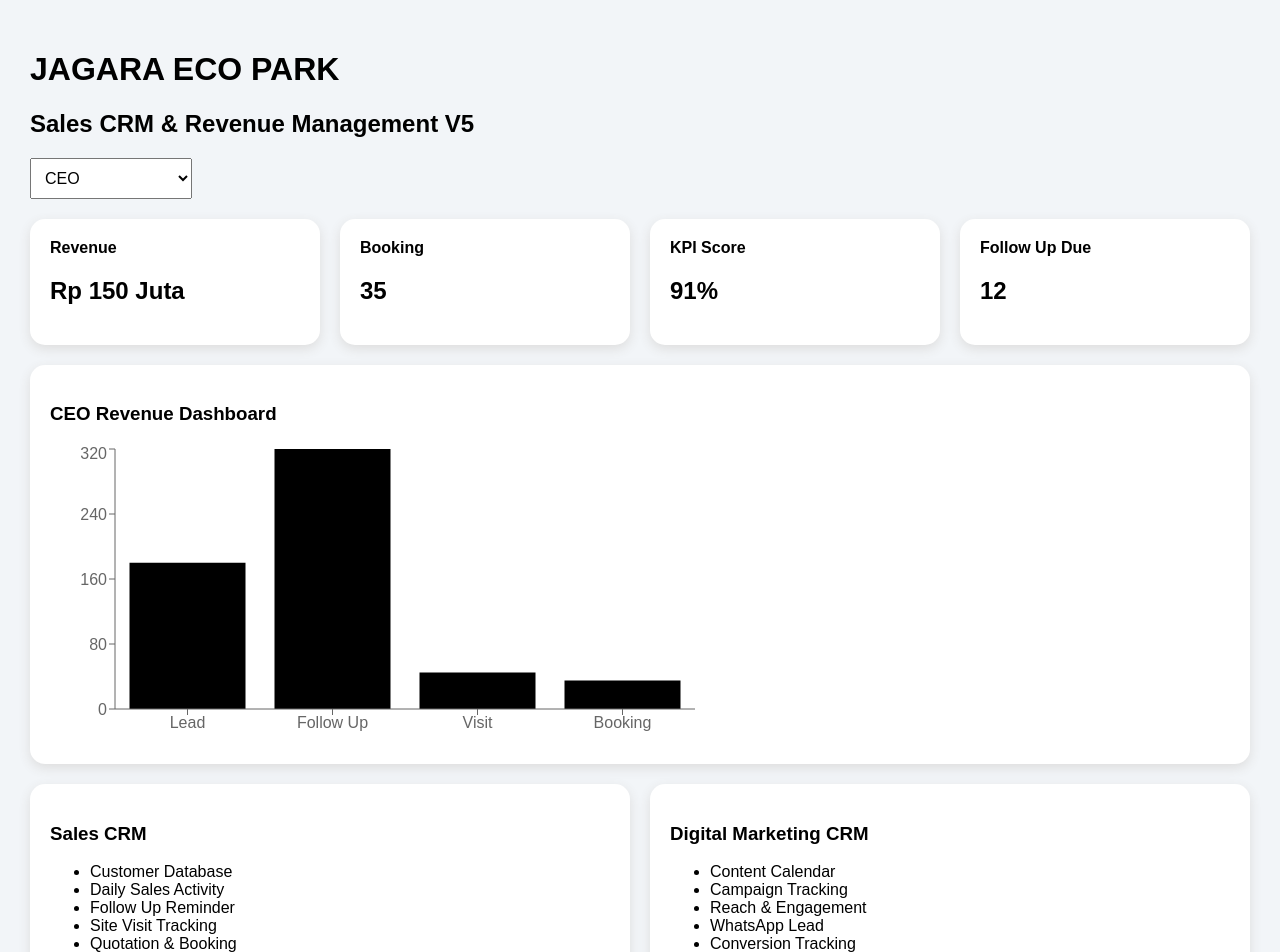
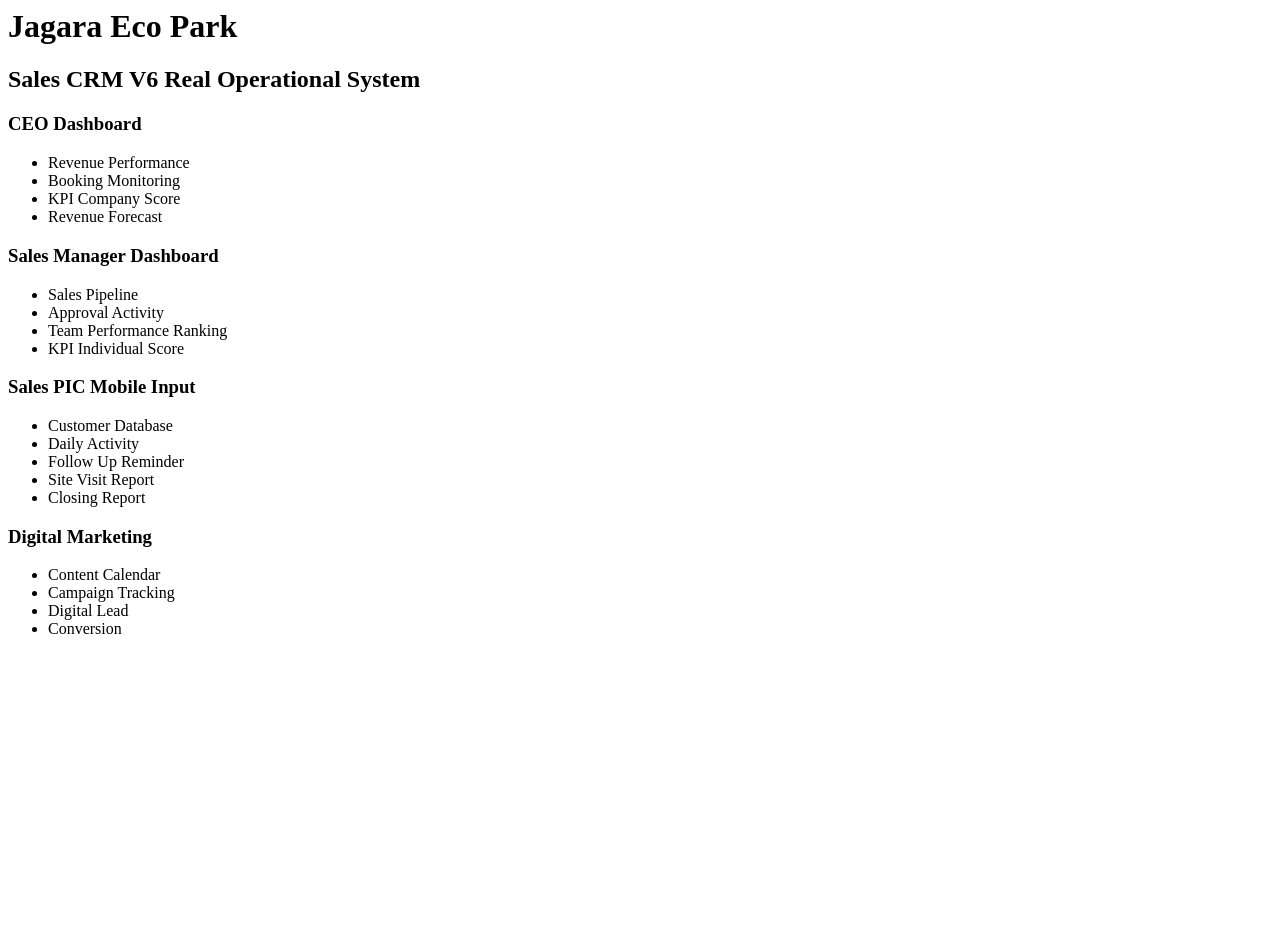
Before and after one commit to warungkitasemua21-cyber/fghr, a React (Vite) app: page / in a window 1280 px wide. Shown: the top 952 px of the page. After the commit the page ends 800 px from the top, so only its background shows below. Built offline with nearby package versions, Linux system fonts and the light colour scheme.

Commit message:
Add files via upload

```diff
--- a/index.html
+++ b/index.html
@@ -1,10 +1,2 @@
-<!doctype html>
-<html>
-<head>
-<title>Jagara Eco Park Sales CRM</title>
-</head>
-<body>
 <div id="root"></div>
 <script type="module" src="/src/main.jsx"></script>
-</body>
-</html>
--- a/package.json
+++ b/package.json
@@ -1,6 +1,6 @@
 {
-  "name":"jagara-eco-park-sales-crm-v5",
-  "version":"5.0.0",
+  "name":"jagara-sales-crm-v6",
+  "version":"6.0.0",
   "scripts":{"dev":"vite","build":"vite build"},
   "dependencies":{
     "react":"latest",
--- /dev/null
+++ b/src/App.jsx
@@ -0,0 +1,45 @@
+import React from "react";
+
+export default function App(){
+
+return (
+<div>
+<h1>Jagara Eco Park</h1>
+<h2>Sales CRM V6 Real Operational System</h2>
+
+<h3>CEO Dashboard</h3>
+<ul>
+<li>Revenue Performance</li>
+<li>Booking Monitoring</li>
+<li>KPI Company Score</li>
+<li>Revenue Forecast</li>
+</ul>
+
+<h3>Sales Manager Dashboard</h3>
+<ul>
+<li>Sales Pipeline</li>
+<li>Approval Activity</li>
+<li>Team Performance Ranking</li>
+<li>KPI Individual Score</li>
+</ul>
+
+<h3>Sales PIC Mobile Input</h3>
+<ul>
+<li>Customer Database</li>
+<li>Daily Activity</li>
+<li>Follow Up Reminder</li>
+<li>Site Visit Report</li>
+<li>Closing Report</li>
+</ul>
+
+<h3>Digital Marketing</h3>
+<ul>
+<li>Content Calendar</li>
+<li>Campaign Tracking</li>
+<li>Digital Lead</li>
+<li>Conversion</li>
+</ul>
+
+</div>
+)
+}
--- a/src/main.jsx
+++ b/src/main.jsx
@@ -1,99 +1,5 @@
-import React,{useState} from "react";
+import React from "react";
 import {createRoot} from "react-dom/client";
-import {BarChart,Bar,XAxis,YAxis,Tooltip} from "recharts";
-import "./style.css";
+import App from "./App";
 
-const funnel=[
-{name:"Lead",value:180},
-{name:"Follow Up",value:320},
-{name:"Visit",value:45},
-{name:"Booking",value:35}
-];
-
-function App(){
-
-const [role,setRole]=useState("CEO");
-
-return <div className="container">
-
-<h1>JAGARA ECO PARK</h1>
-<h2>Sales CRM & Revenue Management V5</h2>
-
-<select onChange={e=>setRole(e.target.value)}>
-<option>CEO</option>
-<option>Sales Manager</option>
-<option>Sales PIC</option>
-<option>Digital Marketing</option>
-</select>
-
-<div className="cards">
-<Card title="Revenue" value="Rp 150 Juta"/>
-<Card title="Booking" value="35"/>
-<Card title="KPI Score" value="91%"/>
-<Card title="Follow Up Due" value="12"/>
-</div>
-
-<div className="panel">
-<h3>CEO Revenue Dashboard</h3>
-<BarChart width={650} height={300} data={funnel}>
-<XAxis dataKey="name"/>
-<YAxis/>
-<Tooltip/>
-<Bar dataKey="value"/>
-</BarChart>
-</div>
-
-<div className="grid">
-
-<Panel title="Sales CRM">
-<ul>
-<li>Customer Database</li>
-<li>Daily Sales Activity</li>
-<li>Follow Up Reminder</li>
-<li>Site Visit Tracking</li>
-<li>Quotation & Booking</li>
-</ul>
-</Panel>
-
-<Panel title="Digital Marketing CRM">
-<ul>
-<li>Content Calendar</li>
-<li>Campaign Tracking</li>
-<li>Reach & Engagement</li>
-<li>WhatsApp Lead</li>
-<li>Conversion Tracking</li>
-</ul>
-</Panel>
-
-</div>
-
-<Panel title="KPI Score Engine">
-<table>
-<tr><td>Sales Activity</td><td>40%</td></tr>
-<tr><td>Sales Result</td><td>35%</td></tr>
-<tr><td>Digital Marketing</td><td>25%</td></tr>
-</table>
-</Panel>
-
-<Panel title="Role Access">
-Current User: {role}
-</Panel>
-
-</div>
-}
-
-function Card({title,value}){
-return <div className="card">
-<b>{title}</b>
-<h2>{value}</h2>
-</div>
-}
-
-function Panel({title,children}){
-return <div className="panel">
-<h3>{title}</h3>
-{children}
-</div>
-}
-
-createRoot(document.getElementById("root")).render(<App/>)
+createRoot(document.getElementById("root")).render(<App/>);
```
Also changed, not shown: firebase/schema.js (added, +55 -0 lines), 2 other files (tests, documents, lock files or other folders).
